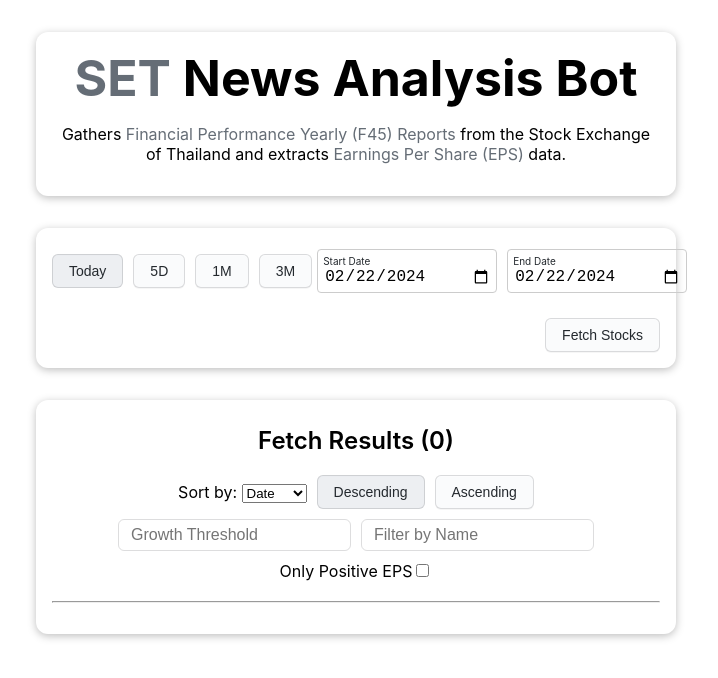
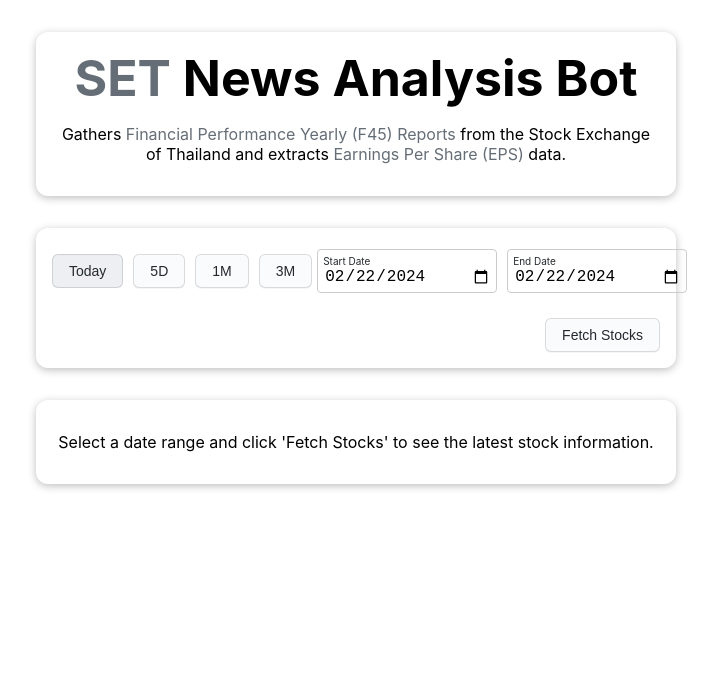
Before and after one commit to kurpau/SET-scraping-bot, a Vue app in the folder client/: page / in a window 1280 px wide. Shown: the top 678 px of the page, without its empty margins (284-1002 px from the left). Built offline with nearby package versions, Linux system fonts and the light colour scheme.

Commit message:
Prevent making multiple fetch requests

```diff
--- a/client/src/components/HeaderPanel.vue
+++ b/client/src/components/HeaderPanel.vue
@@ -28,19 +28,26 @@ function handleDateUpdate({ start, end }) {
 }
 
 async function fetchStocks() {
-  console.log("yoo");
+  if (isLoading.value) {
+    console.log("Request is already in progress.");
+    return;
+  }
+
   isLoading.value = true;
+
   try {
     const path = `http://localhost:5000/stocks?from=${startDate.value}&to=${endDate.value}`;
     const res = await fetch(path);
     const data = await res.json();
+
     emit("fetchStocks", [...data.stocks]);
     localStorage.setItem("stocksData", JSON.stringify(data.stocks));
   } catch (error) {
     console.error("Something went wrong!", error);
     localStorage.removeItem("stocksData");
+  } finally {
+    isLoading.value = false;
   }
-  isLoading.value = false;
 }
 
 watch(isLoading, (newLoadingState) => {
--- a/client/src/components/StockList.vue
+++ b/client/src/components/StockList.vue
@@ -4,15 +4,15 @@
     <!-- make error dialog/window -->
     <!-- preserve header option state after refresh -->
     <!-- make responsive for mobile -->
+    <!-- default prop value for stocks?  -->
     <!-- remember to handle errors in backend -->
-    <!-- what happens if I press fetch stocks multiple times in a short period -->
     <!-- check for duplicate stocks because of SET pagination.... -->
     <!-- commnent the code -->
     <div class="info" v-if="isLoading">
       <base-spinner></base-spinner>
     </div>
     <div v-else>
-      <div class="results" v-if="displayedStocks">
+      <div class="results" v-if="displayedStocks.length !== 0">
         <div class='header'>
           <div>
             <caption>
```
